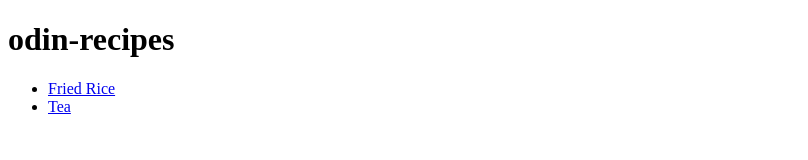
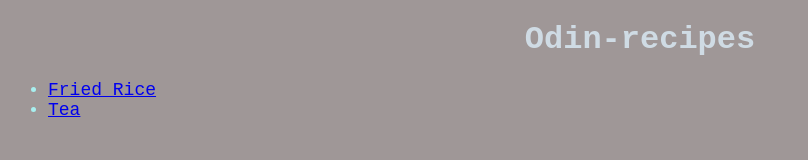
Before and after one commit to iamnits/TheOdinProject, a plain HTML site: page odin-recipes/index.html in a window 1280 px wide. Shown: the whole page, without its empty margins (0-808 px from the left). Drawn offline with Linux system fonts and the light colour scheme.

Commit message:
Added CSS
Added CSS

```diff
--- a/odin-recipes/index.html
+++ b/odin-recipes/index.html
@@ -3,13 +3,14 @@
 <head>
     <meta charset="UTF-8">
     <meta name="viewport" content="width=device-width, initial-scale=1.0">
+    <link rel = "stylesheet" href = "styles.css">
     <title>Document</title>
 </head>
 <body>
-    <h1> odin-recipes</h1>
-    <ul>
-    <li> <a href="recipes/friedRice.html">Fried Rice</a> </li>
-    <li> <a href="recipes/Tea.html">Tea</a> </li>
+    <h1> Odin-recipes</h1>
+    <ul class = "dishes">
+    <li class = "friedRice"> <a href="recipes/friedRice.html">Fried Rice</a> </li>
+    <li class = "recipes"> <a href="recipes/Tea.html">Tea</a> </li>
     </ul>
 </body>
 </html>
--- /dev/null
+++ b/odin-recipes/styles.css
@@ -0,0 +1,22 @@
+body {
+    background-color: rgba(136, 126, 126, 0.8);
+    font-family: 'Courier New', Courier, monospace;
+}
+h1 {
+    text-align: center;
+    color: rgb(207, 219, 228);
+}
+
+.dishes {
+    color: rgb(168, 239, 239);
+    list-style-type: disc;
+    font-size: 18px;
+}
+
+img {
+    display: block;
+    height: auto;
+    width: 250px;
+    /* margin-left: auto; */
+    margin-right: auto;
+}
```
Also changed, not shown: odin-recipes/recipes/Tea.html (+1 -0 lines), odin-recipes/recipes/friedRice.html (+1 -0 lines).
